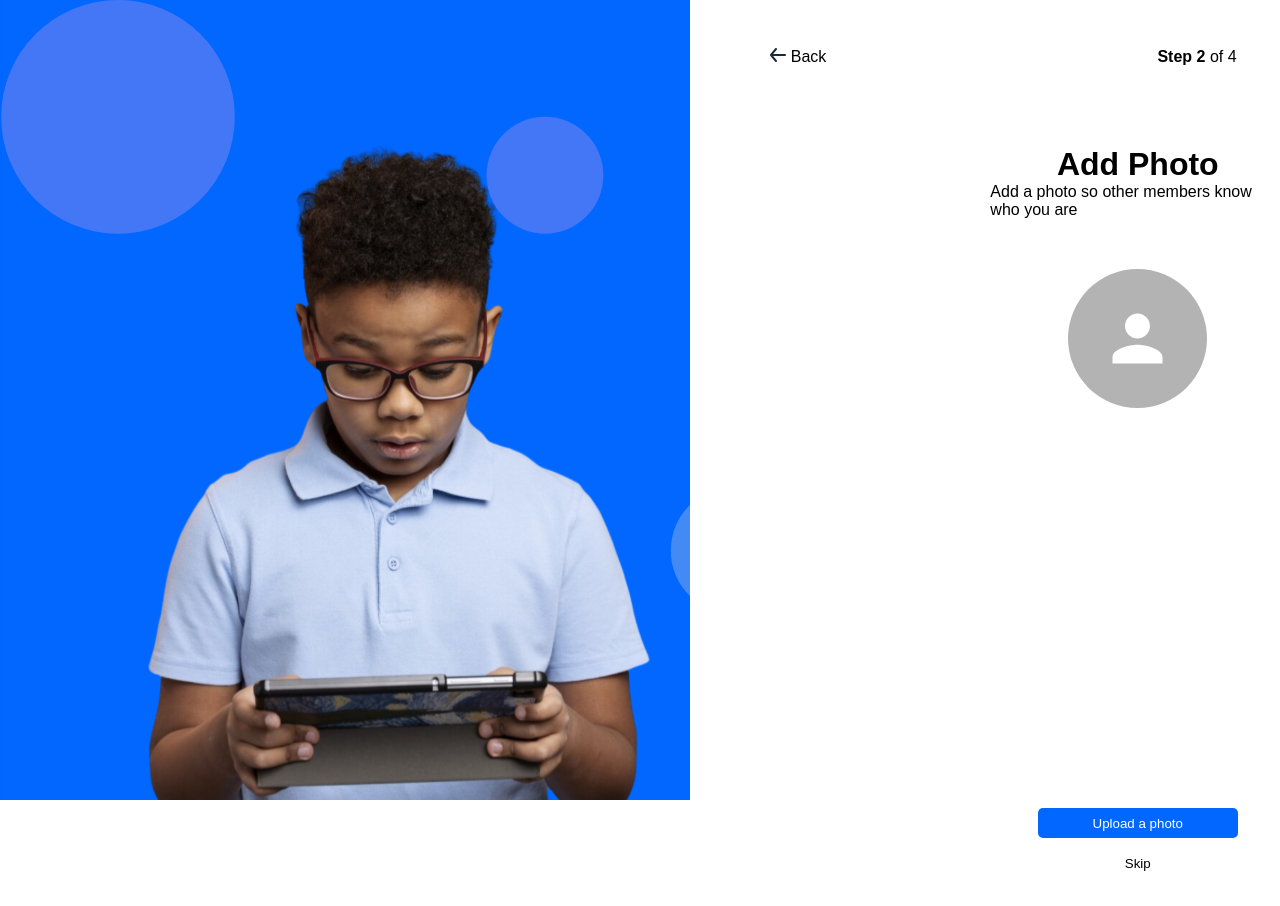
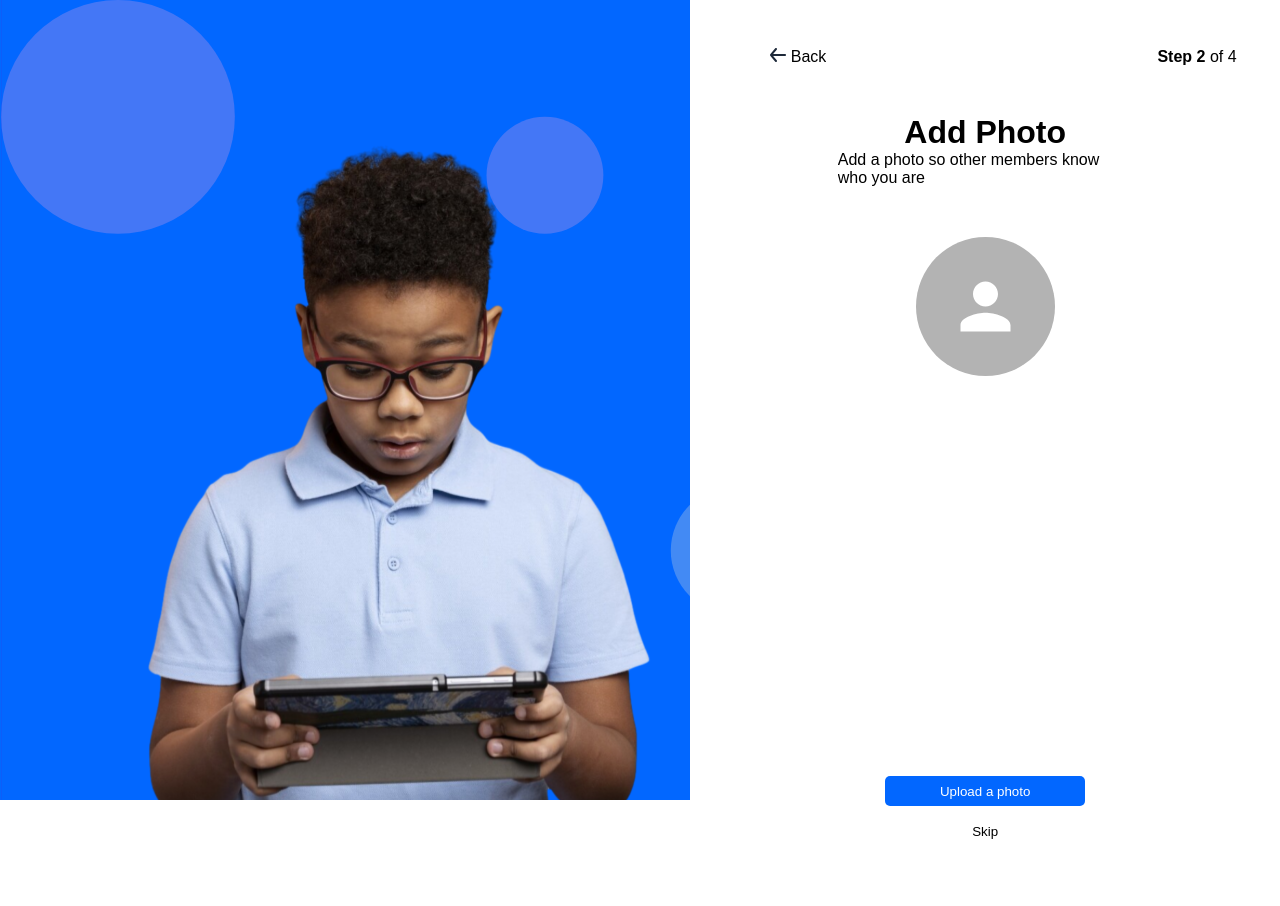
Before and after one commit to amt-daniel-adeabah/fc10component-architecture, a React (Vite) app: page /photo in a window 1280 px wide. Shown: the top 906 px of the page. After the commit the page ends 846 px from the top, so only its background shows below. Built offline with nearby package versions, Linux system fonts and the light colour scheme.

Commit message:
edited features

```diff
--- a/src/assets/css/Photo.scss
+++ b/src/assets/css/Photo.scss
@@ -36,3 +36,9 @@
         }
     }
 }
+
+@media only screen and (max-width: 1600px) {
+    .topbar-container {
+        margin: 0 auto;
+    }
+}
```
Also changed, not shown: src/assets/css/topbar.scss (line endings or trailing spaces).
